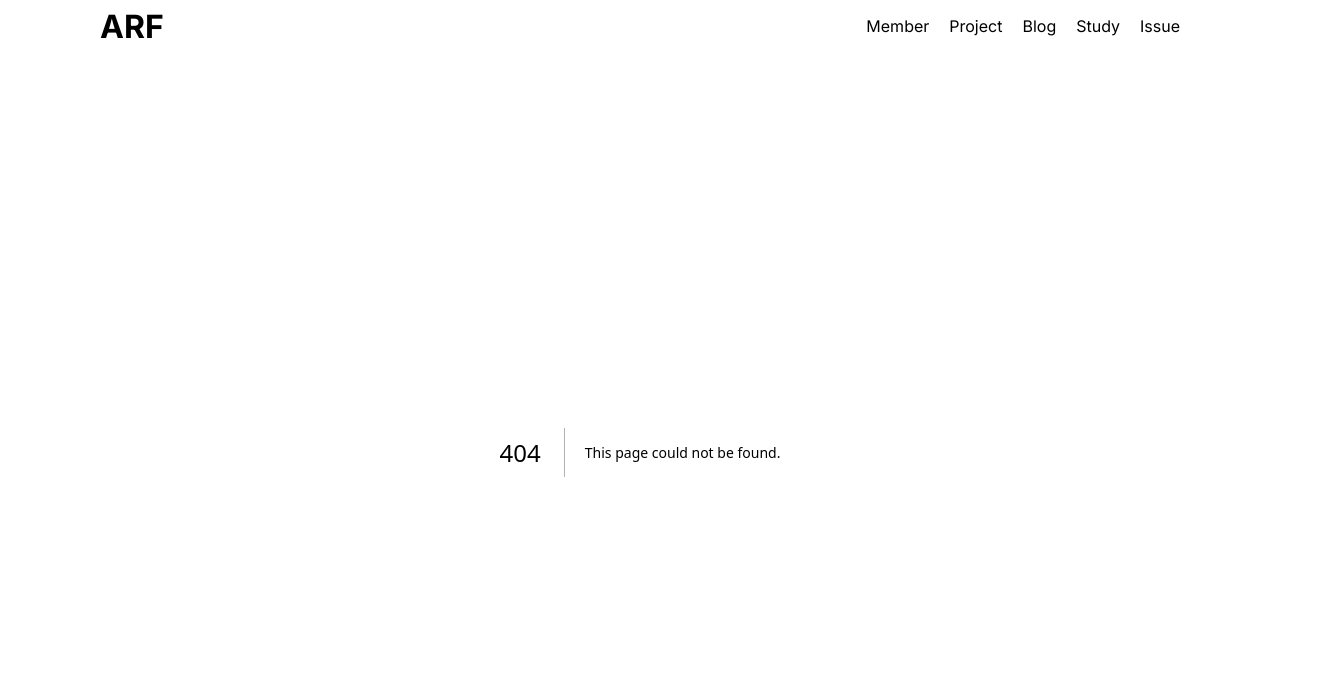
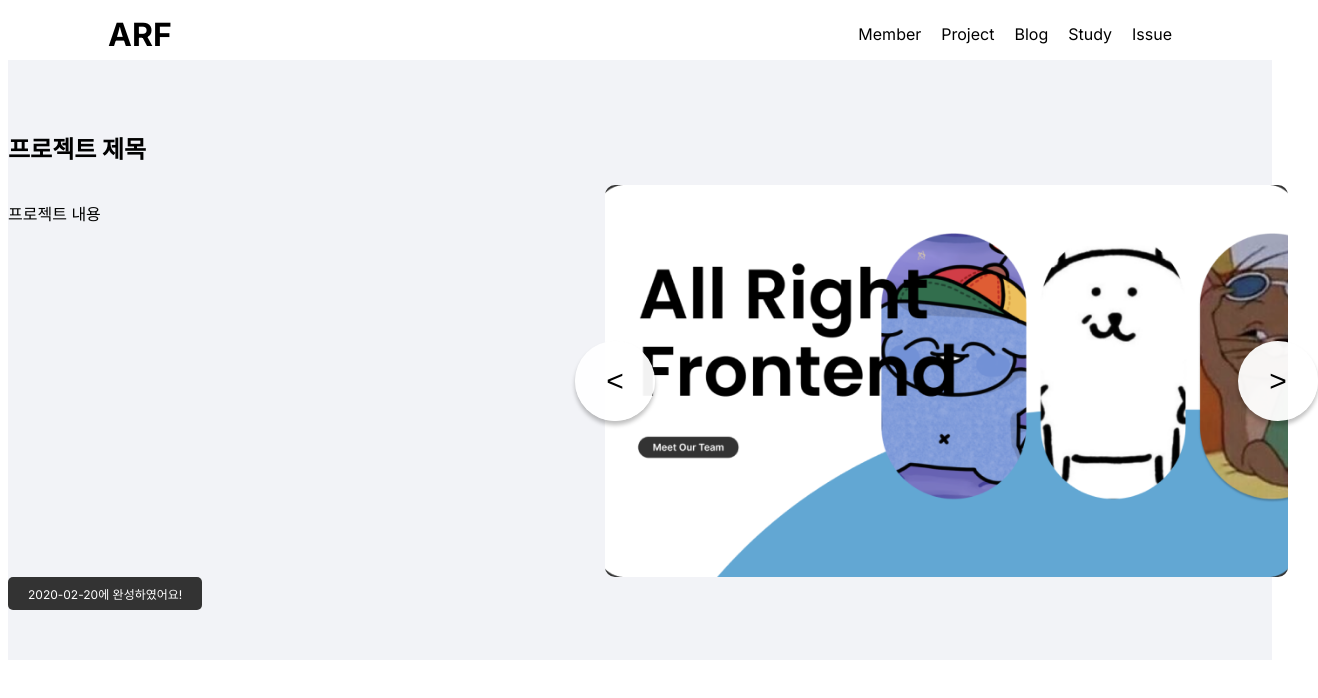
Before and after one commit to all-right-project/AllRightProjectWebPage, a Next.js app: page /project/1 in a window 1280 px wide. Before the commit this address had no page. Shown: the top 698 px of the page, 1318 px wide, since content can reach past the window. Built offline with nearby package versions, Linux system fonts and the light colour scheme.

Commit message:
Feat: 프로젝트 상세페이지 생성 & 배너 퍼블리싱 완료

```diff
--- /dev/null
+++ b/src/app/project/[id]/page.tsx
@@ -0,0 +1,63 @@
+'use client'
+import styled from 'styled-components'
+import {Carousel} from '@/components/project'
+type Props = {
+  params: {id: string}
+}
+
+const ProjectContent = ({params}: Props) => {
+  return (
+    <ContentContainer>
+      <div className="ly-banner">
+        <Banner>
+          <h2>프로젝트 제목</h2>
+          <BannerContent>
+            <p>프로젝트 내용</p>
+            <Carousel />
+          </BannerContent>
+          <span>2020-02-20에 완성하였어요!</span>
+        </Banner>
+      </div>
+      <div></div>
+    </ContentContainer>
+  )
+}
+
+export default ProjectContent
+
+const ContentContainer = styled.div`
+  .ly-banner {
+    background-color: #f2f3f7;
+    width: 100%;
+    height: 600px;
+  }
+`
+
+const Banner = styled.div`
+  display: flex;
+  flex-direction: column;
+  margin: auto;
+  width: 1280px;
+  height: 100%;
+  padding: 50px 0;
+  box-sizing: border-box;
+  span {
+    font-size: 12px;
+    color: #fff;
+    background-color: #333;
+    padding: 8px 20px;
+    border-radius: 5px;
+    width: fit-content;
+  }
+`
+const BannerContent = styled.div`
+  display: flex;
+  flex-grow: 1;
+  min-height: 0;
+  p {
+    flex-basis: 50%;
+    overflow: hidden;
+    padding-right: 40px;
+    box-sizing: border-box;
+  }
+`
--- a/src/app/project/page.tsx
+++ b/src/app/project/page.tsx
@@ -16,7 +16,7 @@ const page = (props: Props) => {
       <CardList>
         {arr.map(item => {
           return (
-            <Link href="#" key={item}>
+            <Link href={`/project/${item}`} key={item}>
               <Card>
                 <CardContents></CardContents>
               </Card>
--- /dev/null
+++ b/src/components/project/Carousel.tsx
@@ -0,0 +1,42 @@
+import styled from 'styled-components'
+import Image from 'next/image'
+import tempImg from '@/assets/project-img.png'
+
+type Props = {}
+
+const Carousel = ({}: Props) => {
+  return (
+    <CarouselContainer>
+      <Image src={tempImg} className="img" alt="project introduce" />
+      <MoveButton left="-30px">&lt;</MoveButton>
+      <MoveButton right="-30px">&gt;</MoveButton>
+    </CarouselContainer>
+  )
+}
+export default Carousel
+
+const CarouselContainer = styled.div`
+  width: 736px;
+  heigth: 443px;
+  background-color: #333;
+  border-radius: 10px;
+  position: relative;
+  .img {
+    object-fit: cover;
+    height: 100%;
+    width: 100%;
+  }
+`
+const MoveButton = styled.button<{left?: string; right?: string}>`
+  width: 80px;
+  height: 80px;
+  background-color: rgba(255, 255, 255, 0.95);
+  border: none;
+  border-radius: 50px;
+  box-shadow: 0px 4px 4px rgba(0, 0, 0, 0.25);
+  font-size: 30px;
+  position: absolute;
+  left: ${props => props.left || 'unset'};
+  right: ${props => props.right || 'unset'};
+  top: calc(50% - 40px);
+`
--- a/src/components/project/index.tsx
+++ b/src/components/project/index.tsx
@@ -1 +1,2 @@
 export {default as CardContent} from './CardContent'
+export {default as Carousel} from './Carousel'
```
